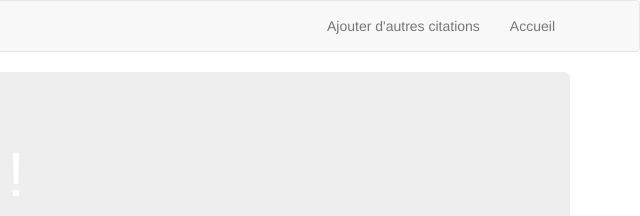
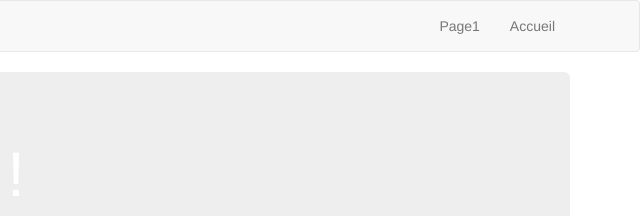
Before and after one commit to WildCodeSchool/la-loupe-0217-checkpoint-1, a plain HTML site: page frontend/ajouter.html in a window 1280 px wide. Shown: the top 216 px of the page, 640-1280 px from the left. Drawn offline with Linux system fonts and the light colour scheme.

Commit message:
correction

```diff
--- a/frontend/ajouter.html
+++ b/frontend/ajouter.html
@@ -33,7 +33,7 @@
 
 
                 <ul class="nav navbar-nav navbar-right">
-                    <li><a href="ajouter.html">Ajouter d'autres citations</a></li>
+                    <li><a href="page1.html">Page1</a></li>
                     <li><a href="index.html">Accueil</a></li>
                 </ul>
             </div>
```
